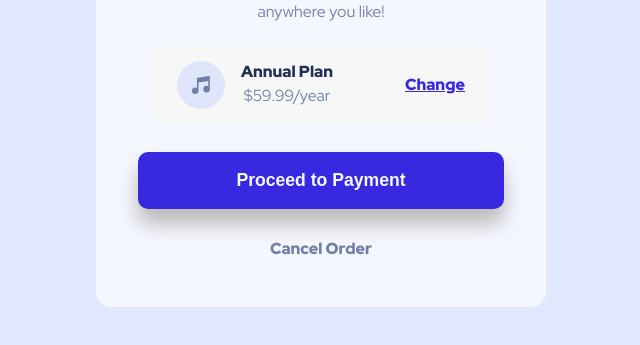
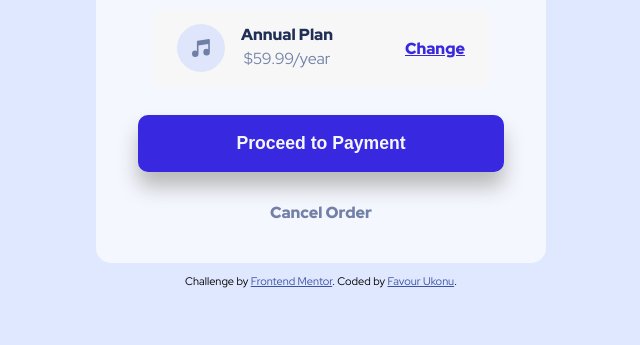
Before and after one commit to Thatgirl9/Order-Summary-Component, a plain HTML site: page index.html in a window 1280 px wide. Shown: the part 419-764 px from the top of the page, without its empty margins (319-959 px from the left). Drawn offline with Linux system fonts and the light colour scheme.

Commit message:
little changes

```diff
--- a/index.html
+++ b/index.html
@@ -51,9 +51,11 @@
     <h4 class="order--cancel">Cancel Order</h4>
 
 
+  </div>
 
-
-
+  <div class="attribution">
+    Challenge by <a href="https://www.frontendmentor.io?ref=challenge" target="_blank">Frontend Mentor</a>.
+    Coded by <a href="#">Favour Ukonu</a>.
   </div>
 </body>
 </html>
--- a/styles.css
+++ b/styles.css
@@ -24,7 +24,7 @@ body{
   justify-content: center;
   align-items: center;
   flex-direction: column;
-  min-height: 100vh;
+  min-height: 90vh;
 }
 
 .mobile--bg--img{
@@ -38,7 +38,8 @@ body{
   justify-content: center;
   align-items: center;
   border-radius: 15px;
-  padding-bottom:3em;
+  margin-top: 1.5em;
+  padding-bottom:2.5em;
 }
 
 .order--hero{
@@ -144,6 +145,17 @@ body{
   cursor: pointer;
 }
 
+.attribution {
+  font-size: 11px;
+  text-align: center;
+  margin-top:1em;
+}
+
+.attribution a {
+  color: hsl(228, 45%, 44%);
+}
+
+
 /* Media Queries */
 
 @media screen and (max-width:768px){
```
